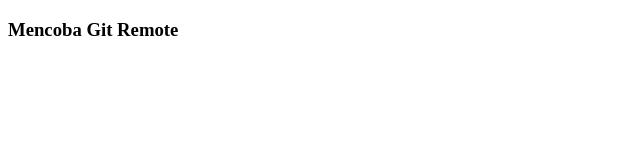
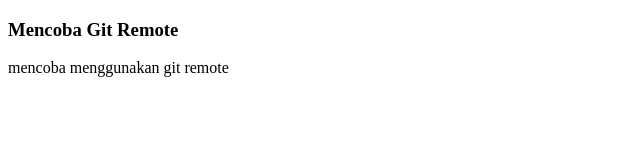
Before and after one commit to ferryiqbalrhamdani/git-remote, a plain HTML site: page index.html in a window 1280 px wide. Shown: the whole page, without its empty margins (0-640 px from the left). Drawn offline with Linux system fonts and the light colour scheme.

Commit message:
menambahkan keterangan baru

```diff
--- a/index.html
+++ b/index.html
@@ -10,6 +10,7 @@
 
 <body>
     <h3>Mencoba Git Remote</h3>
+    <p>mencoba menggunakan git remote</p>
 </body>
 
 </html>
```
